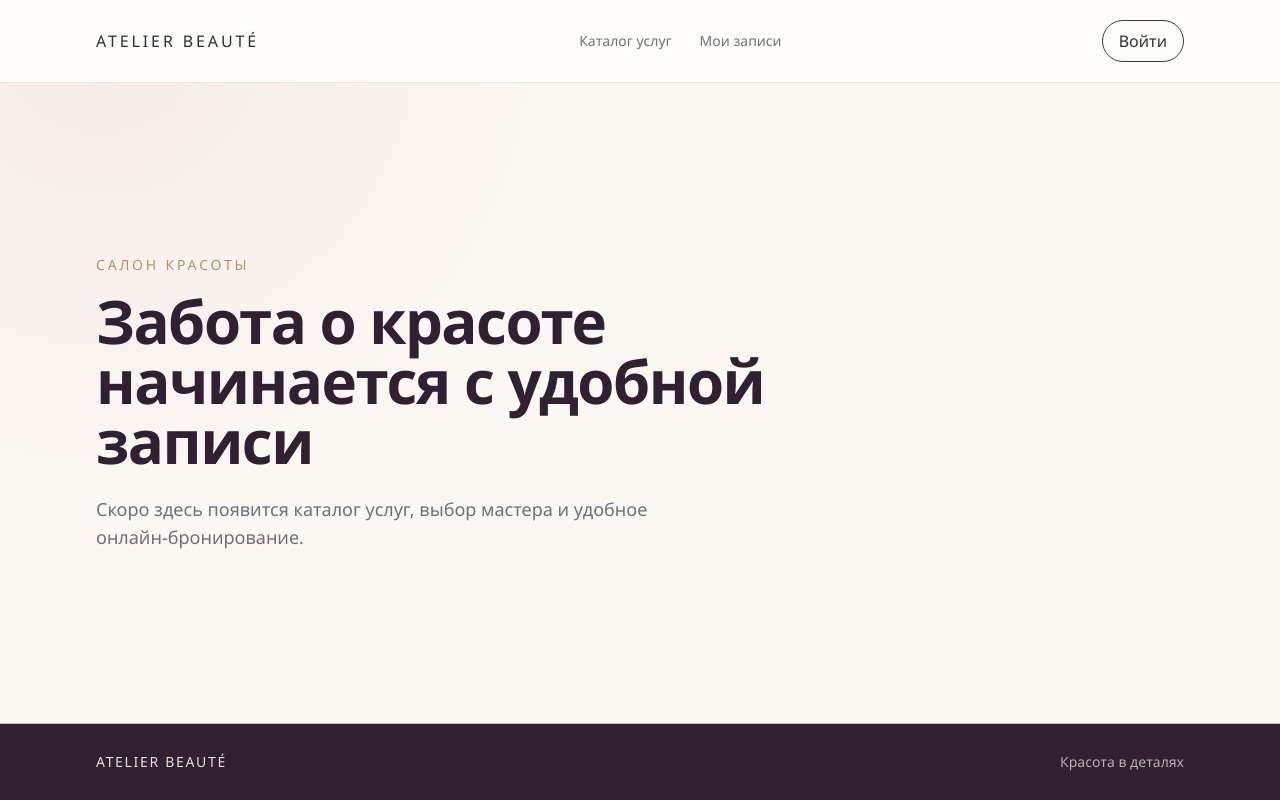
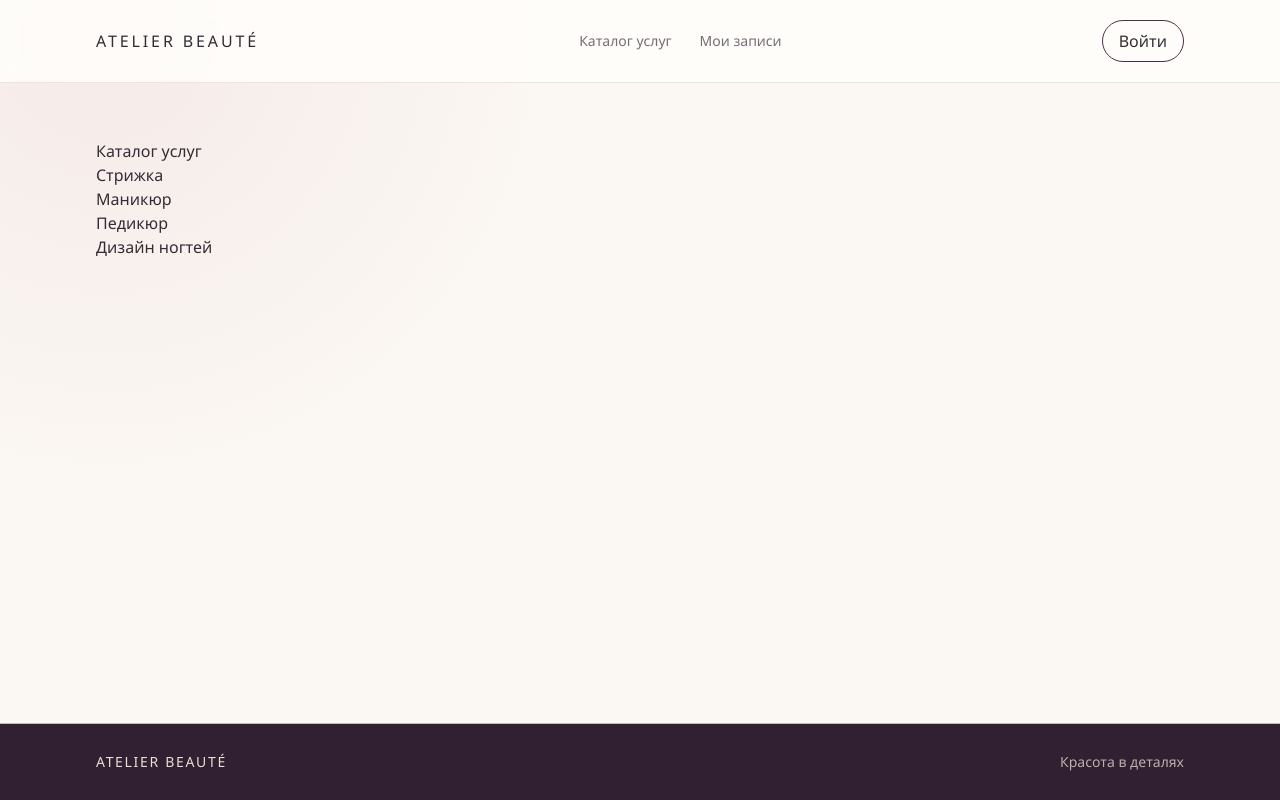
Before and after one commit to Google24/beauty-salon-booking, a React app in the folder frontend/: page / in a window 1280 px wide. Built offline with nearby package versions, Linux system fonts and the light colour scheme; the HTML template or start-up script is replaced by a standard one.

Commit message:
создан черновик страницы каталога услуг

```diff
--- a/frontend/package.json
+++ b/frontend/package.json
@@ -13,6 +13,7 @@
     "@tailwindcss/vite": "^4.3.5",
     "react": "^19.3.1",
     "react-dom": "^19.3.1",
+    "react-router-dom": "^7.18.5",
     "tailwindcss": "^4.3.5"
   },
   "devDependencies": {
--- a/frontend/src/App.jsx
+++ b/frontend/src/App.jsx
@@ -1,20 +1,11 @@
 import './App.css'
 import Layout from './components/Layout'
+import Services from './pages/Services'
 
 function App() {
   return (
     <Layout>
-      <section className="flex flex-1 flex-col justify-center py-12 sm:py-20">
-        <p className="mb-4 text-sm font-medium tracking-[0.2em] text-[var(--color-gold)] uppercase">
-          Салон красоты
-        </p>
-        <h1 className="max-w-3xl text-4xl font-semibold tracking-tight text-[var(--color-plum-deep)] sm:text-6xl">
-          Забота о красоте начинается с удобной записи
-        </h1>
-        <p className="mt-6 max-w-xl text-base leading-7 text-[var(--color-muted)] sm:text-lg">
-          Скоро здесь появится каталог услуг, выбор мастера и удобное онлайн-бронирование.
-        </p>
-      </section>
+      <Services />
     </Layout>
   )
 }
--- /dev/null
+++ b/frontend/src/pages/Services.jsx
@@ -0,0 +1,21 @@
+const draftServices = [
+  'Стрижка',
+  'Маникюр',
+  'Педикюр',
+  'Дизайн ногтей',
+]
+
+function Services() {
+  return (
+    <section>
+      <h1>Каталог услуг</h1>
+      <ul>
+        {draftServices.map((service) => (
+          <li key={service}>{service}</li>
+        ))}
+      </ul>
+    </section>
+  )
+}
+
+export default Services
```
Also changed, not shown: 1 other file (tests, documents, lock files or other folders).
